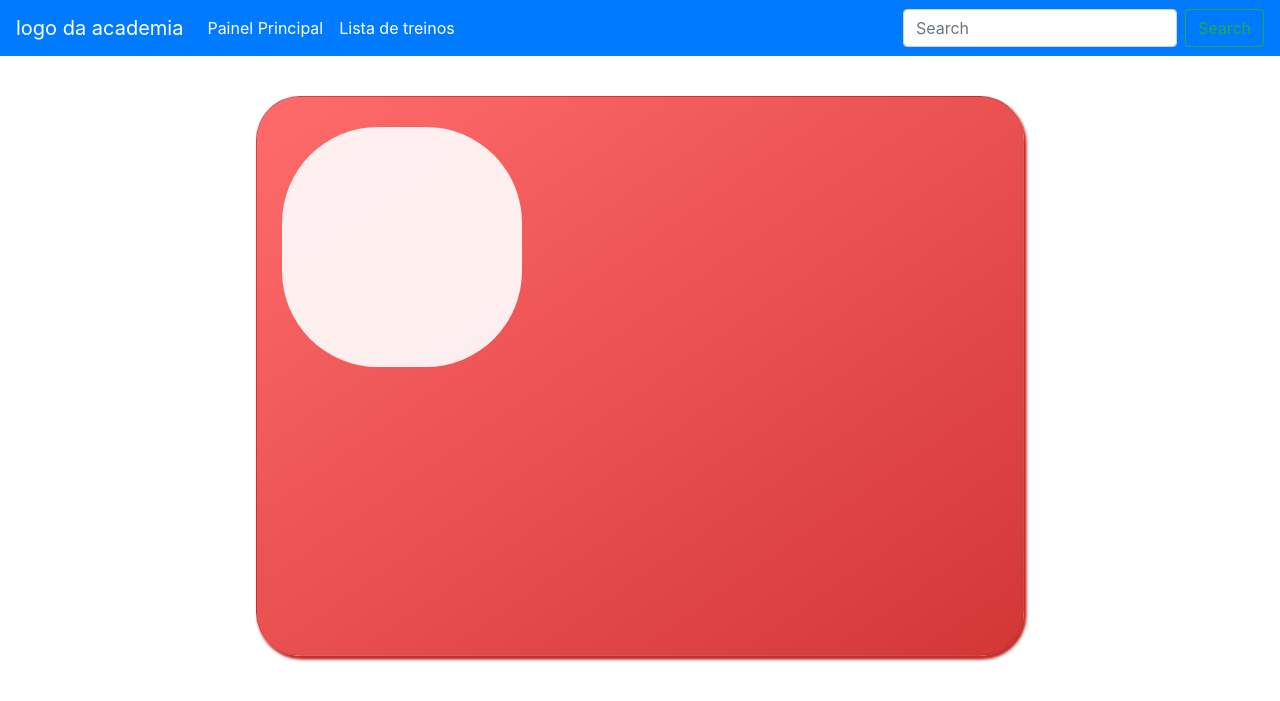
After one commit to savioomio/PCC, a PHP site: page /pages/perfil.page.php in a window 1280 px wide. The commit adds this page. Shown: the top 701 px of the page. Run offline with PHP 8.4, Linux system fonts and the light colour scheme; data that the repository does not hold is empty.

Commit message:
tentando
Criar uma pagina para o perfil de usuário onde ele pode editar seus dados e cadastrar novos como: peso, altura, idade, foto de perfil e etc.

```diff
--- a/index.php
+++ b/index.php
@@ -36,7 +36,7 @@ $query_cadastros = mysqli_query($conx, $buscar_cadastros) or die(mysqli_error($c
                         <a class="nav-link" href="pages/painel.menu.php">Painel Principal<span class="sr-only">(current)</span></a>
                     </li>
                     <li class="nav-item">
-                        <a class="nav-link" href="#">Perfil de <?php echo $_SESSION['name']; ?></a>
+                        <a class="nav-link" href="pages/perfil.page.php">Perfil de <?php echo $_SESSION['name']; ?></a>
                     </li>
                     <li class="nav-item dropdown">
                         <a class="nav-link dropdown-toggle" href="#" id="dropdownId" data-toggle="dropdown" aria-haspopup="true" aria-expanded="false">Treinos da semana</a>
--- /dev/null
+++ b/methods/sistema_perfil_usuario/cone.php
@@ -0,0 +1,10 @@
+<?php
+
+$host = 'localhost';
+$user = 'root';
+$passwd = '';
+$bd_name = 'base_dados_pcc';
+
+$cone = mysqli_connect($host, $user, $passwd, $bd_name);
+
+?>
--- /dev/null
+++ b/pages/perfil.page.php
@@ -0,0 +1,125 @@
+<?php
+
+session_start();
+
+include "../methods/sistema_perfil_usuario/cone.php";
+
+$buscar_cadastros = "SELECT * FROM users";
+$query_cadastros = mysqli_query($cone, $buscar_cadastros) or die(mysqli_error($cone));
+
+
+?>
+<!doctype html>
+<html lang="en">
+
+<head>
+    <title>Perfil</title>
+    <!-- Required meta tags -->
+    <meta charset="utf-8">
+    <meta name="viewport" content="width=device-width, initial-scale=1, shrink-to-fit=no">
+
+    <!-- Bootstrap CSS -->
+    <link rel="stylesheet" href="https://stackpath.bootstrapcdn.com/bootstrap/4.3.1/css/bootstrap.min.css" integrity="sha384-ggOyR0iXCbMQv3Xipma34MD+dH/1fQ784/j6cY/iJTQUOhcWr7x9JvoRxT2MZw1T" crossorigin="anonymous">
+    <style>
+        #corpo {
+            display: flex;
+            justify-content: center;
+            align-items: center;
+            height: 80vh;
+            width: 100%;
+        }
+
+        .card {
+            width: 60%;
+            height: 70vh;
+            border-radius: 44px;
+            background: lightgrey;
+            background: linear-gradient(145deg, #ff6b6b, #d43636);
+            box-shadow: 2px 3px 3px #ba2f2f,
+                2px 3px 3px #ff4949;
+        }
+
+        .avatar {
+            width: 30vh;
+            height: 30vh;
+            background-color: rgba(255, 255, 255, 0.9);
+            margin: 30px 15px 20px 25px;
+            border-radius: 40%;
+        }
+    </style>
+</head>
+
+<body>
+    <header id="cabecalho">
+        <nav class="navbar navbar-expand-sm navbar-dark bg-primary">
+            <a class="navbar-brand" href="#">logo da academia</a>
+            <button class="navbar-toggler d-lg-none" type="button" data-toggle="collapse" data-target="#collapsibleNavId" aria-controls="collapsibleNavId" aria-expanded="false" aria-label="Toggle navigation"></button>
+            <div class="collapse navbar-collapse" id="collapsibleNavId">
+                <ul class="navbar-nav mr-auto mt-2 mt-lg-0">
+                    <li class="nav-item active">
+                        <a class="nav-link" href="painel.menu.php">Painel Principal<span class="sr-only">(current)</span></a>
+                    </li>
+                    <li class="nav-item active">
+                        <a class="nav-link" href="../">Lista de treinos<span class="sr-only">(current)</span></a>
+                    </li>
+                </ul>
+                <form class="form-inline my-2 my-lg-0">
+                    <input class="form-control mr-sm-2" type="text" placeholder="Search">
+                    <button class="btn btn-outline-success my-2 my-sm-0" type="submit">Search</button>
+                </form>
+            </div>
+        </nav>
+    </header>
+
+    <main id="corpo">
+
+        <div class="card">
+            <label class="avatar"></label>
+
+            <table class="table">
+            <?php
+            while ($receber_dados = mysqli_fetch_array($query_cadastros)) {
+                $id = $receber_dados['id'];
+                $idade = $receber_dados['idade'];
+                $peso = $receber_dados['peso'];
+                $altura = $receber_dados['altura'];
+                //$link_imagem = $receber_dados['link_imagem'];
+            ?>
+
+                <tr class="">
+                    <form action="../methods/sistema_perfil_usuario/salvar.php" method="POST" enctype="multipart/form-data">
+                        <!--<td><img src="< ?php echo $link_imagem;?>" width="150"></td>-->
+                        <td class=""><input type="number" name="idade" placeholder="Qual é  sua idade?" value="<?php echo $idade; ?>"></td>
+                        <td class=""><input type="number" name="peso" placeholder="Qual é o seu peso?" value="<?php echo $peso; ?>"></td>
+                        <td class=""><input type="number" name="altura" placeholder="Qual é sua altura?" value="<?php echo $altura; ?>"></td>
+                        <td>
+                            <input type="hidden" name="id" value="<?php echo $id; ?>">
+                            <input type="submit" value="Editar">
+                        </td>
+                    </form>
+                </tr>
+            <?php }; ?>
+            <!--<tr>
+                <form action="../methods/sistema_perfil_usuario/cadastra.php" method="POST" enctype="multipart/form-data">
+                    <td></td>
+                    <td><input type="number" name="idade" placeholder="Qual é  sua idade?"></td>
+                    <td><input type="number" name="peso" placeholder="Qual é o seu peso?"></td>
+                    <td><input type="number" name="altura" placeholder="Qual é sua altura?"></td>
+                    <td><input type="file" name="fileUpload" ></td>
+                    <td><input type="submit" value="CADASTRAR DADOS"></td>
+                </form>-->
+        </table>
+    </div>
+
+
+        </div>
+    </main>
+
+    <!-- Optional JavaScript -->
+    <!-- jQuery first, then Popper.js, then Bootstrap JS -->
+    <script src="https://code.jquery.com/jquery-3.3.1.slim.min.js" integrity="sha384-q8i/X+965DzO0rT7abK41JStQIAqVgRVzpbzo5smXKp4YfRvH+8abtTE1Pi6jizo" crossorigin="anonymous"></script>
+    <script src="https://cdnjs.cloudflare.com/ajax/libs/popper.js/1.14.7/umd/popper.min.js" integrity="sha384-UO2eT0CpHqdSJQ6hJty5KVphtPhzWj9WO1clHTMGa3JDZwrnQq4sF86dIHNDz0W1" crossorigin="anonymous"></script>
+    <script src="https://stackpath.bootstrapcdn.com/bootstrap/4.3.1/js/bootstrap.min.js" integrity="sha384-JjSmVgyd0p3pXB1rRibZUAYoIIy6OrQ6VrjIEaFf/nJGzIxFDsf4x0xIM+B07jRM" crossorigin="anonymous"></script>
+</body>
+
+</html>
```
Also changed, not shown: methods/sistema_perfil_usuario/cadastra.php (added, +40 -0 lines), methods/sistema_perfil_usuario/salvar.php (added, +17 -0 lines).
